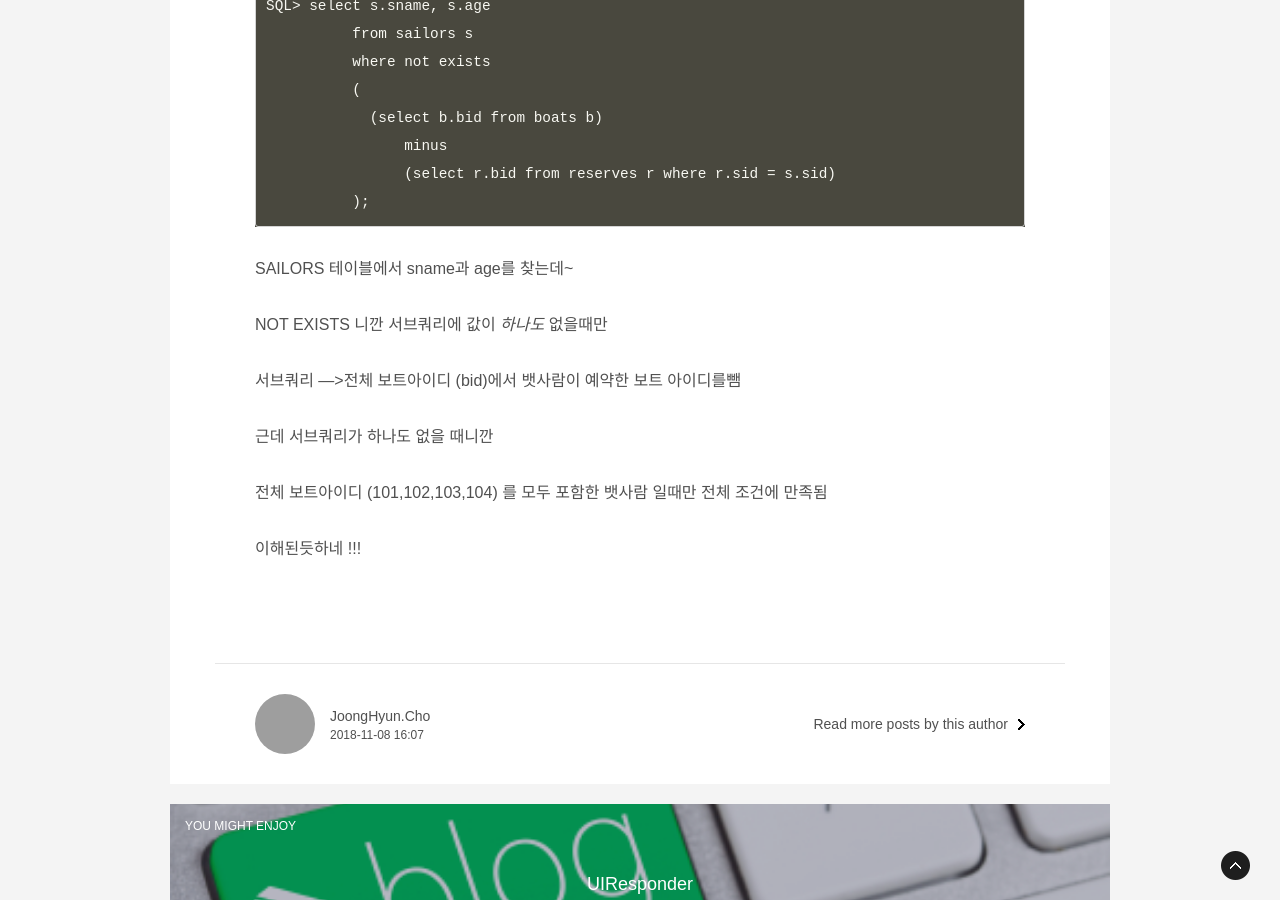
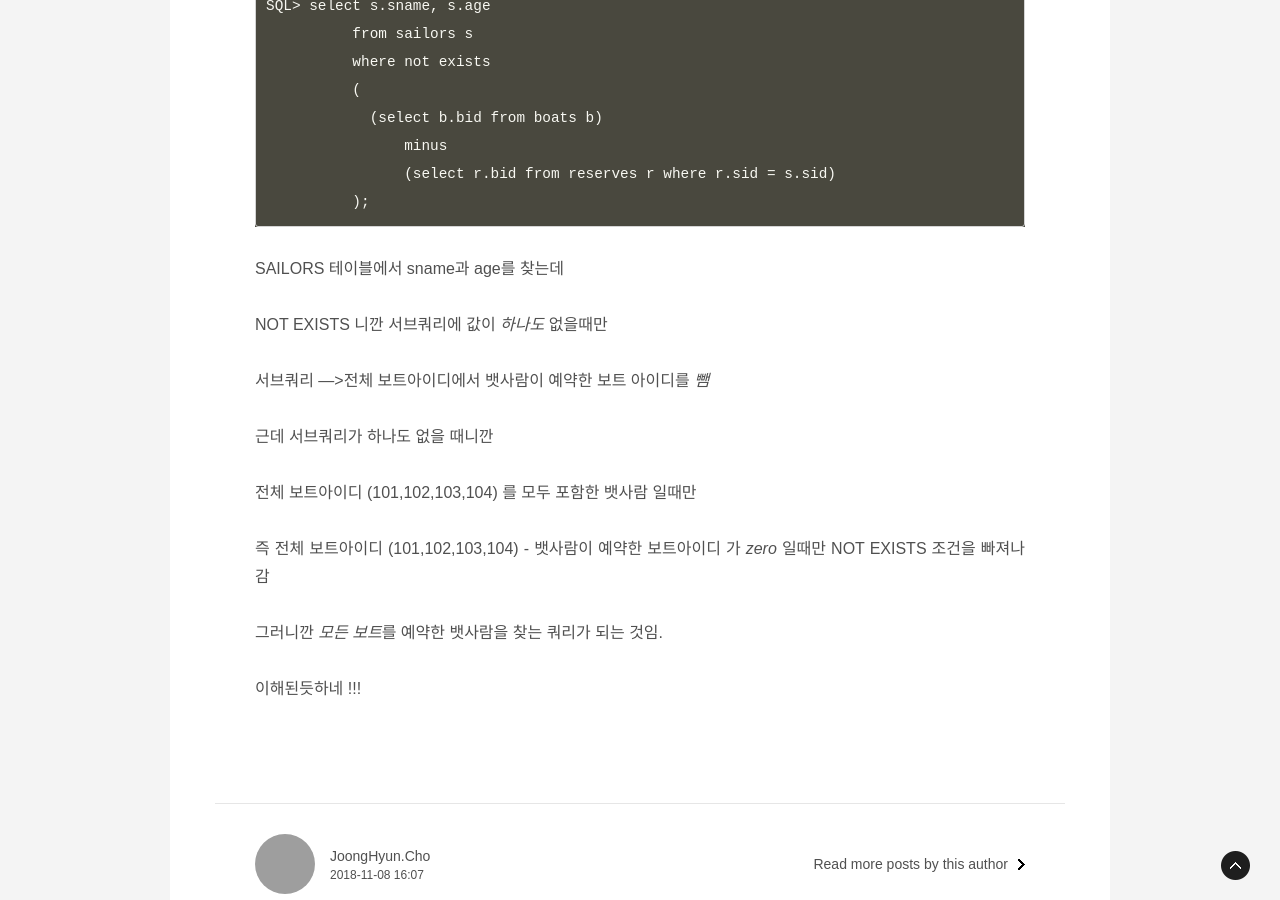
Before and after one commit to wndzlf/Blog, a Jekyll site: the page built from _posts/2018-11-08-wndzlf.md, in a window 1280 px wide and 900 px high, scrolled down 825 px. Built offline with Jekyll 4.4.1, drawn with Linux system fonts in a browser that asks for light colours; some web fonts are replaced; comment, search, counter and statistics services are not loaded; grey boxes are pictures that could not be loaded.

Commit message:
조금수정

````diff
--- a/_posts/2018-11-08-wndzlf.md
+++ b/_posts/2018-11-08-wndzlf.md
@@ -26,14 +26,18 @@ SQL> select s.sname, s.age
           );
 ```
 
-SAILORS 테이블에서 sname과 age를 찾는데~
+SAILORS 테이블에서 sname과 age를 찾는데
 
 NOT EXISTS 니깐 서브쿼리에 값이 ***하나도*** 없을때만
 
-서브쿼리 --->전체 보트아이디 (bid)에서 뱃사람이 예약한 보트 아이디를뺌
+서브쿼리 --->전체 보트아이디에서 뱃사람이 예약한 보트 아이디를 ***뺌***
 
 근데 서브쿼리가 하나도 없을 때니깐
 
-전체 보트아이디 (101,102,103,104) 를 모두 포함한 뱃사람 일때만 전체 조건에 만족됨
+전체 보트아이디 (101,102,103,104) 를 모두 포함한 뱃사람 일때만
+
+즉 전체 보트아이디 (101,102,103,104) - 뱃사람이 예약한 보트아이디 가 ***zero*** 일때만 NOT EXISTS 조건을 빠져나감
+
+그러니깐 ***모든 보트***를 예약한 뱃사람을 찾는 쿼리가 되는 것임.
 
 이해된듯하네 !!!
````
